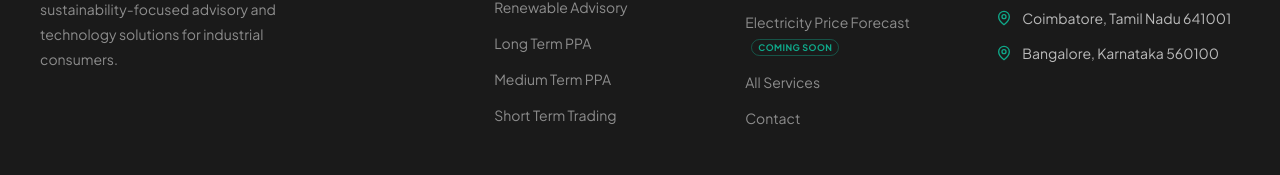
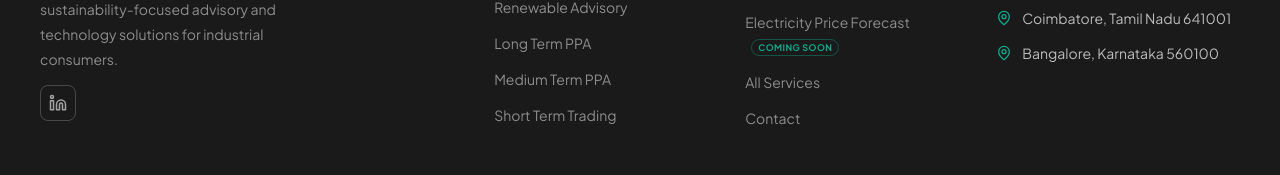
Before and after one commit to EEXORIGIN/eexorigin-site, a React (Vite) app: page / in a window 1280 px wide. Shown: the part 7664-7839 px from the top of the page. Built offline with nearby package versions, Linux system fonts and the light colour scheme.

Commit message:
Rename Dashboard to Energy Dashboard in navbar dropdown

```diff
--- a/index.html
+++ b/index.html
@@ -65,6 +65,9 @@
 			{ "@type": "City", "name": "Coimbatore" },
 			{ "@type": "City", "name": "Bangalore" }
 		],
+		"sameAs": [
+			"https://www.linkedin.com/company/energy-exchange-origin/"
+		],
 		"contactPoint": {
 			"@type": "ContactPoint",
 			"telephone": "+91-88381-97744",
--- a/src/components/Footer.jsx
+++ b/src/components/Footer.jsx
@@ -1,6 +1,6 @@
 import React from "react";
 import { Link } from "react-router-dom";
-import { Mail, Phone, MapPin } from "lucide-react";
+import { Mail, Phone, MapPin, Linkedin } from "lucide-react";
 import logoIcon from "@/assets/logo-icon.png";
 
 export default function Footer() {
@@ -30,6 +30,9 @@ export default function Footer() {
                 Energy Exchange Origin LLP — navigating India's open energy markets with
                 sustainability-focused advisory and technology solutions for industrial consumers.
               </p>
+              <a href="https://www.linkedin.com/company/energy-exchange-origin/" target="_blank" rel="noopener noreferrer" className="footer-linkedin" aria-label="LinkedIn">
+                <Linkedin size={18} />
+              </a>
             </div>
 
             {/* Sustainability Advisory */}
--- a/src/components/Navbar.jsx
+++ b/src/components/Navbar.jsx
@@ -29,7 +29,7 @@ const navItems = [
       },
     ],
     links: [
-      { label: "Dashboard", to: "/dashboard" },
+      { label: "Energy Dashboard", to: "/dashboard" },
       { label: "Price Forecast", to: "/price-forecast" },
     ],
     viewAll: { label: "View All Services", to: "/services" },
--- a/src/index.css
+++ b/src/index.css
@@ -2682,3 +2682,22 @@
     font-size: 16px;
   }
 }
+
+/* ━━━ Footer LinkedIn ━━━ */
+.footer-linkedin {
+  display: inline-flex;
+  align-items: center;
+  justify-content: center;
+  width: 36px;
+  height: 36px;
+  border-radius: 8px;
+  border: 1px solid rgba(255,255,255,0.2);
+  color: rgba(255,255,255,0.6);
+  transition: all 0.25s ease;
+  margin-top: 12px;
+}
+.footer-linkedin:hover {
+  background: #0A66C2;
+  border-color: #0A66C2;
+  color: #fff;
+}
```
